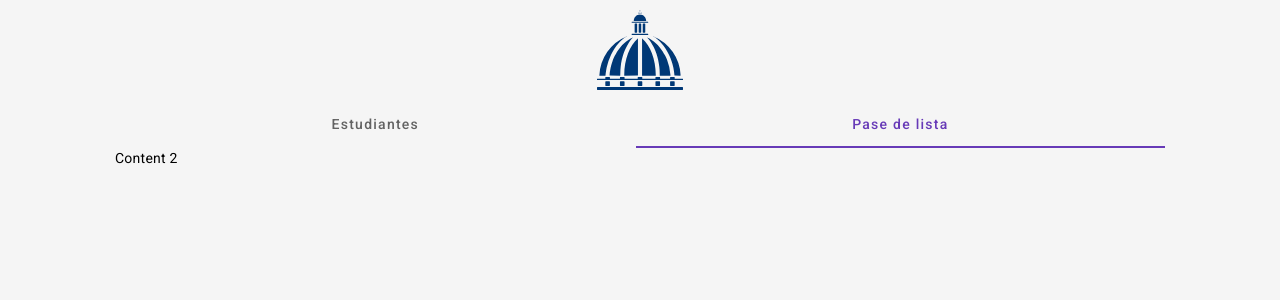
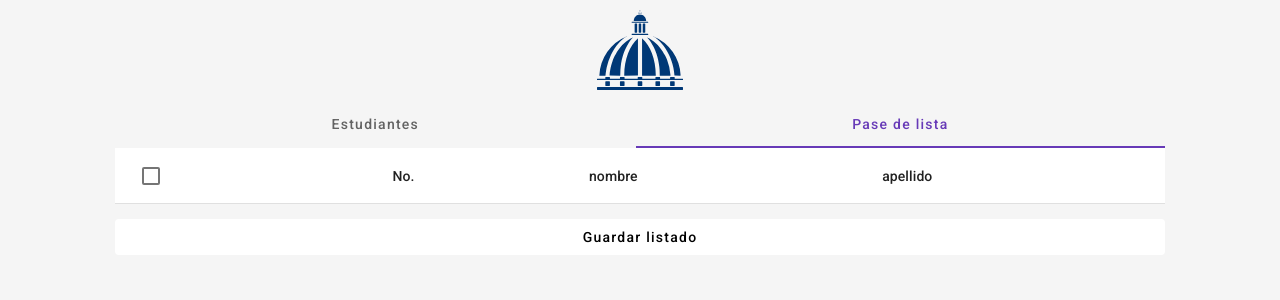
Before and after one commit to JoseEnriqueGit/SchoolApp, an Angular app: page / in a window 1280 px wide. Both pictures are taken after a click on the tab "Pase de lista". Shown: the top 300 px of the page. Built offline with nearby package versions, Linux system fonts and the light colour scheme; no server answers.

Commit message:
AttendanceViewComponent

```diff
--- a/src/app/app.html
+++ b/src/app/app.html
@@ -4,5 +4,7 @@
   <mat-tab label="Estudiantes">
       <StudentViewComponent />
   </mat-tab>
-  <mat-tab label="Pase de lista">Content 2</mat-tab>
+  <mat-tab label="Pase de lista">
+    <AttendanceViewComponent />
+  </mat-tab>
 </mat-tab-group>
```
